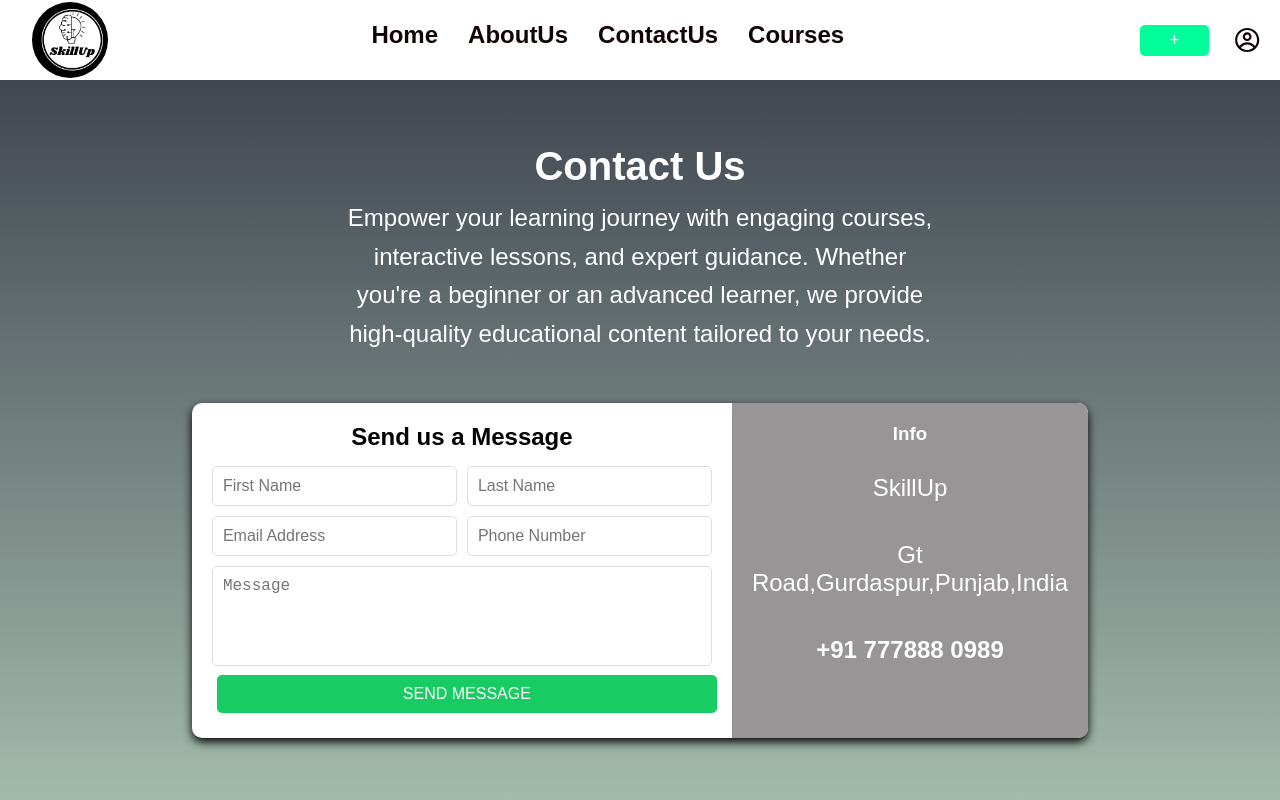
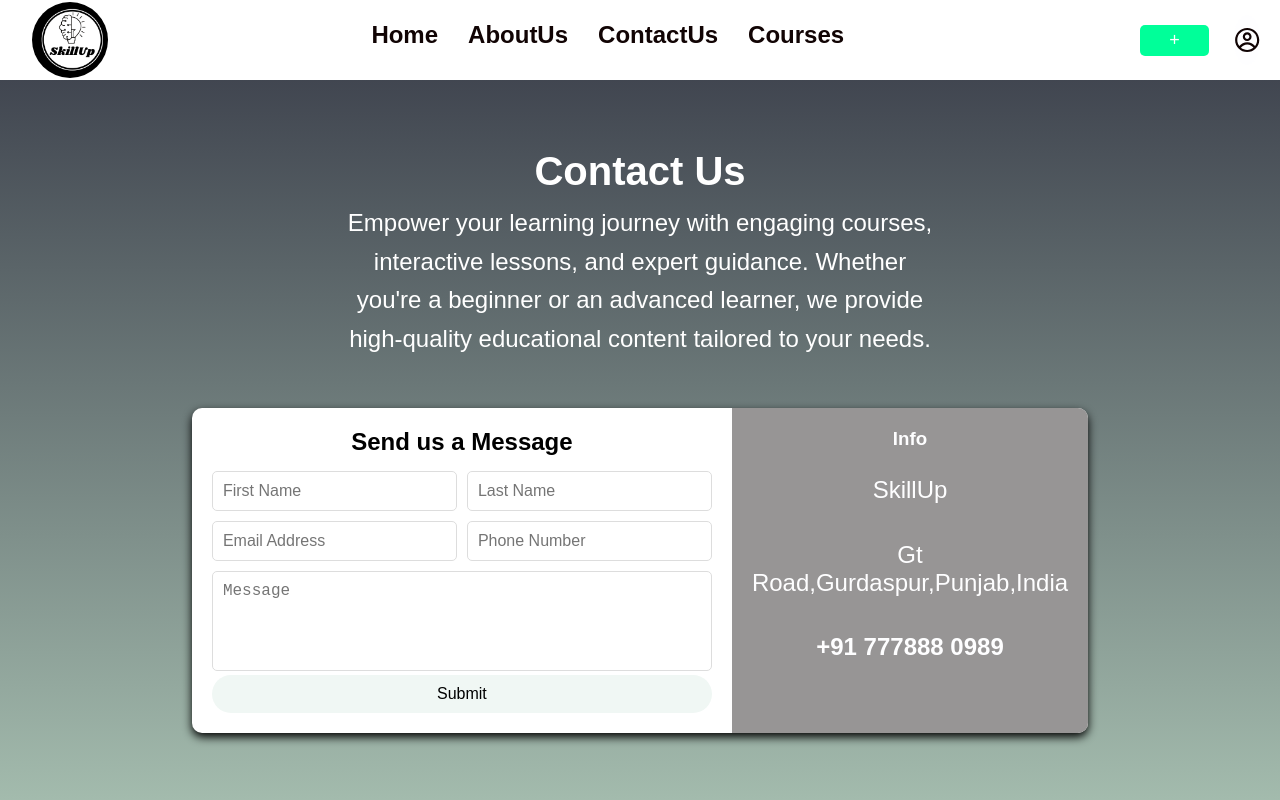
Before and after one commit to priyanka2784/skillup, a React (Create React App) app: page /contact in a window 1280 px wide. Shown: the top 800 px of the page. Built offline with nearby package versions, Linux system fonts and the light colour scheme.

Commit message:
done done

```diff
--- a/src/pages/HomePage/Pages/ContactUsPage/ContactUsPage.js
+++ b/src/pages/HomePage/Pages/ContactUsPage/ContactUsPage.js
@@ -1,7 +1,46 @@
-import React from "react";
+import React, { useState } from "react";
 import "./styles.css";
+import { useNavigate } from "react-router-dom";
+import CustomButton from "../../../../COMPONENTS/customButton/customButton";
+import { push, ref } from "firebase/database";
+import { database } from "../../../../firebase";
+import COLOR from "../../../../config/COLOR";
 
 const ContactPage = () => {
+  const [email, setEmail] = useState("");
+  const [name, setName] = useState("");
+  const [lastName, setlastName] = useState("");
+  const [number, setNumber] = useState("");
+  const [message, setMessage] = useState("");
+  const [buttontext, setButtontext] = useState("Submit");
+  const navigate = useNavigate();
+  const handleContact = async () => {
+    if (
+      email == "" ||
+      name == "" ||
+      lastName == "" ||
+      number == "" ||
+      message == ""
+    ) {
+      alert("fill it first");
+    } else {
+      setButtontext("wait for a while");
+      await push(ref(database, `/contact`), {
+        email: email,
+        name: name,
+        number: number,
+        message: message,
+      });
+      setButtontext("submit");
+      setEmail("");
+      setName("");
+      setlastName("");
+      setMessage("");
+      setNumber("");
+      navigate("/home");
+    }
+  };
+
   return (
     <div className="contact-page">
       <div className="contact-header">
@@ -18,15 +57,40 @@ const ContactPage = () => {
           <h2>Send us a Message</h2>
           <form>
             <div className="form-group">
-              <input type="text" placeholder="First Name" />
-              <input type="text" placeholder="Last Name" />
+              <input
+                type="text"
+                placeholder="First Name"
+                value={name}
+                onChange={(e) => setName(e.target.value)}
+              />
+              <input
+                type="text"
+                placeholder="Last Name"
+                value={lastName}
+                onChange={(e) => setlastName(e.target.value)}
+              />
             </div>
             <div className="form-group">
-              <input type="email" placeholder="Email Address" />
-              <input type="text" placeholder="Phone Number" />
+              <input
+                type="email"
+                placeholder="Email Address"
+                value={email}
+                onChange={(e) => setEmail(e.target.value)}
+              />
+              <input
+                type="text"
+                placeholder="Phone Number"
+                value={number}
+                onChange={(e) => setNumber(e.target.value)}
+              />
             </div>
             <textarea placeholder="Message"></textarea>
-            <button type="submit">SEND MESSAGE</button>
+            <CustomButton
+              backgroundColor={COLOR.basecolorsecond}
+              color={COLOR.blackcolor}
+              title={buttontext}
+              onClick={handleContact}
+            />
           </form>
         </div>
         <div className="contact-info">
--- a/src/pages/HomePage/Pages/profile/ProfilePage.js
+++ b/src/pages/HomePage/Pages/profile/ProfilePage.js
@@ -27,7 +27,7 @@ const ProfilePage = () => {
   const handleLogout = () => {
     const auth = getAuth();
     signOut(auth).then(() => {
-      window.location.href = "/";
+      window.location.href = "/home";
     });
   };
 
```
